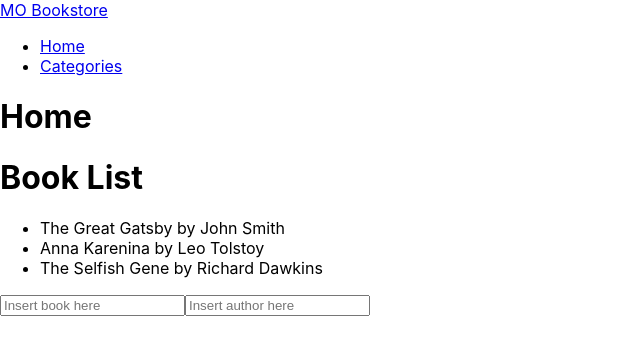
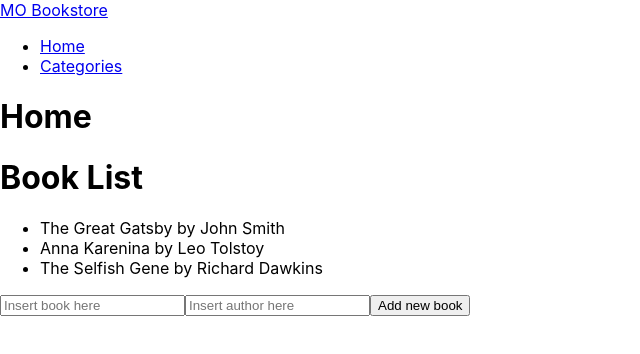
Before and after one commit to maov19/bookstore, a React (Create React App) app: page / in a window 1280 px wide. Shown: the top 354 px of the page, without its empty margins (0-640 px from the left). Built offline with nearby package versions, Linux system fonts and the light colour scheme.

Commit message:
Add new book functionalities

```diff
--- a/src/components/Home.js
+++ b/src/components/Home.js
@@ -1,6 +1,8 @@
 import { useState, useEffect } from 'react';
-// import { useSelector } from 'react-redux';
+import { useDispatch } from 'react-redux';
+
 import BookList from './Books';
+import { addBook } from '../redux/books/booksSlice';
 
 const Home = () => {
   const [books, setBooks] = useState([]);
@@ -16,12 +18,14 @@ const Home = () => {
     localStorage.setItem('books', JSON.stringify(books));
   }, [books]);
 
-  const addBook = (e) => {
+  const dispatch = useDispatch();
+
+  const addBookHandler = (e) => {
     e.preventDefault();
-    const bookName = e.target.bookName.value;
-    const authorName = e.target.authorName.value;
-    const newBook = { bookName, authorName };
-    setBooks([...books, newBook]);
+    const title = e.target.bookName.value;
+    const author = e.target.authorName.value;
+    const newBook = { title, author };
+    dispatch(addBook(newBook));
     e.target.reset();
   };
 
@@ -29,11 +33,10 @@ const Home = () => {
     <div>
       <h1>Home</h1>
       <BookList />
-      <form id="create-book" onSubmit={addBook}>
+      <form id="create-book" onSubmit={addBookHandler}>
         <input className="book-name" name="bookName" placeholder="Insert book here" />
         <input className="author-name" name="authorName" placeholder="Insert author here" />
-        <span />
-        {/* <button type="submit">Add new book</button> */}
+        <button type="submit">Add new book</button>
       </form>
     </div>
   );
```
